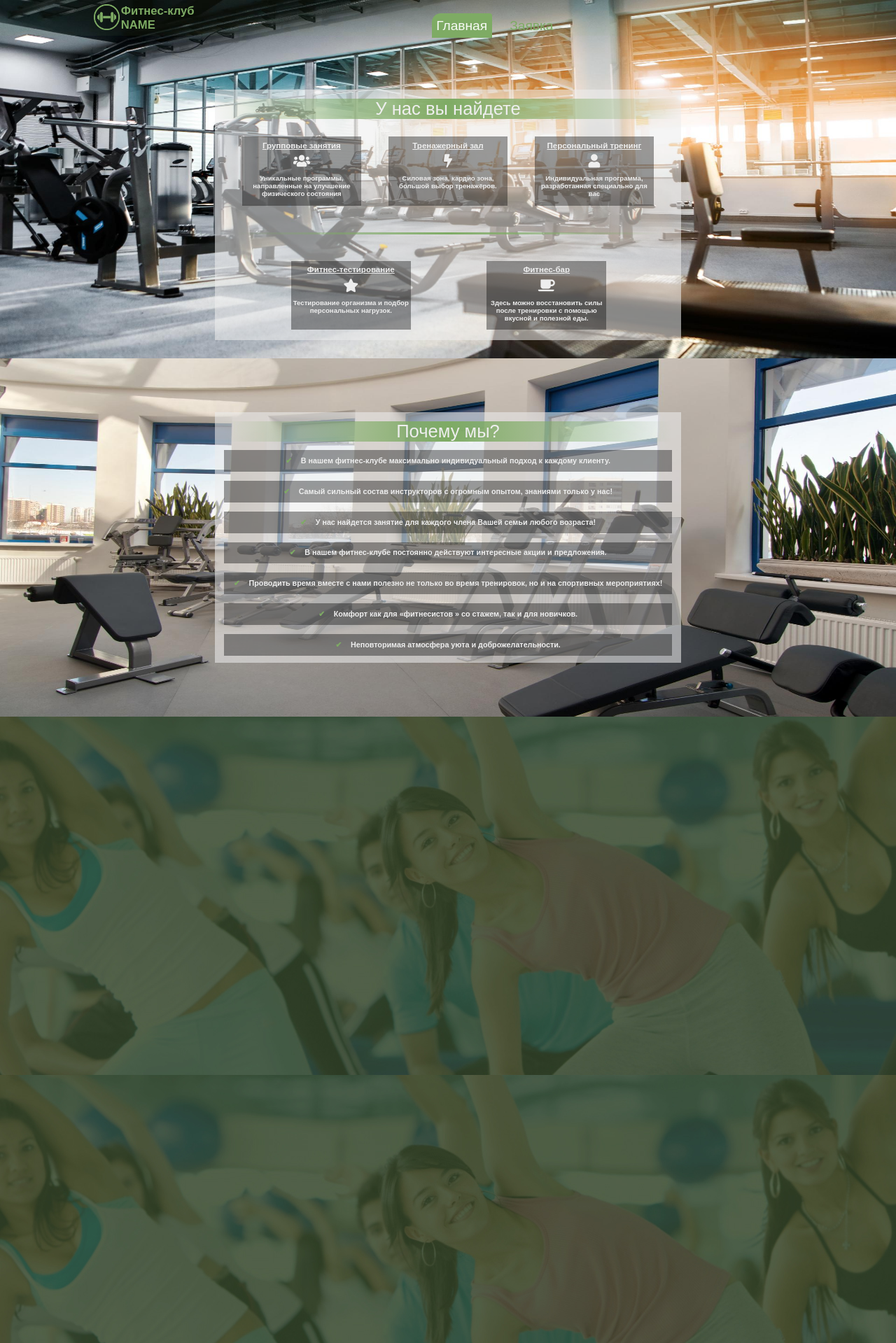
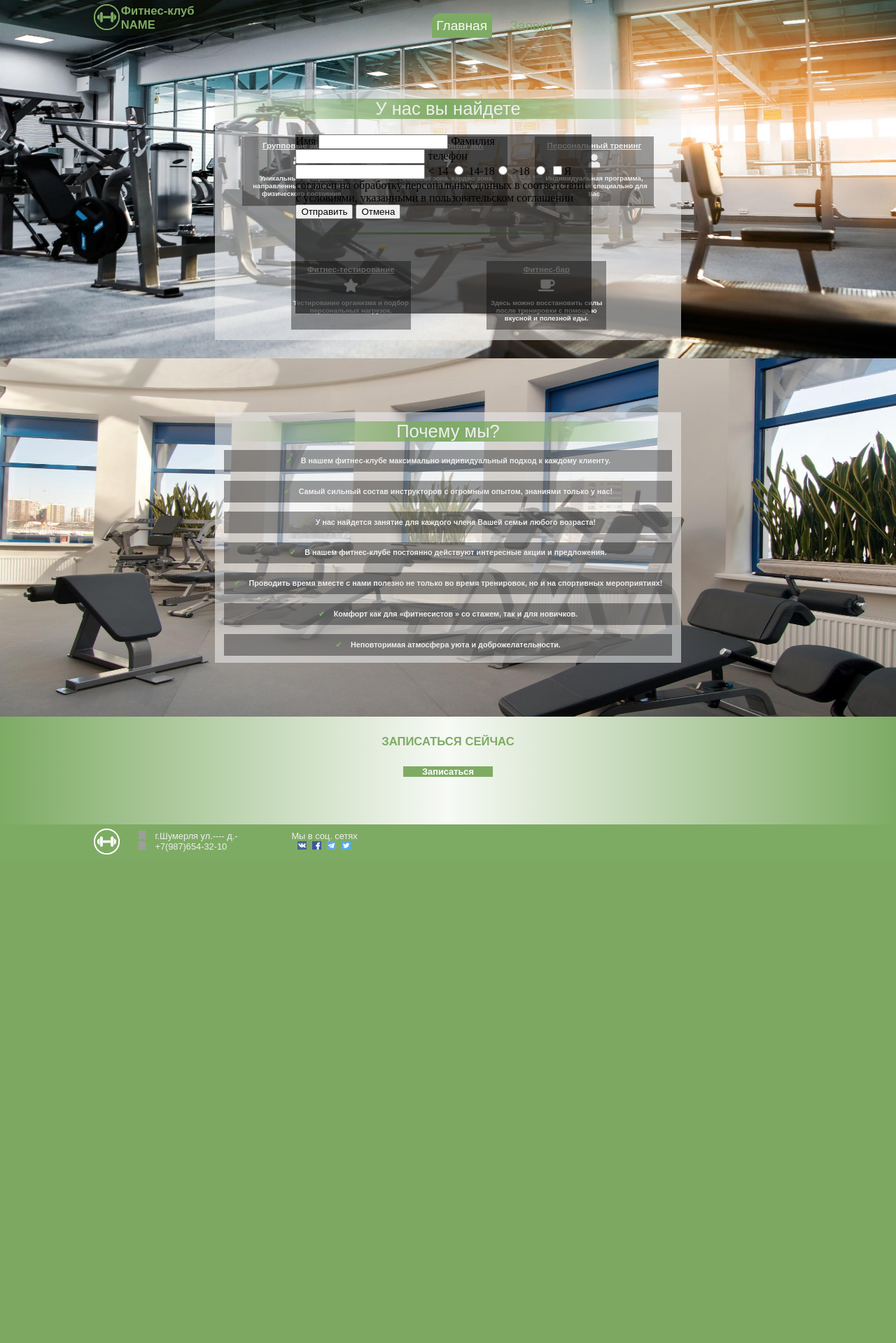
Before and after one commit to ko4an/newGym, a PHP site: page / in a window 1280 px wide. Shown: the top 1919 px of the page at 70% size. After the commit the page ends 1221 px from the top, so only its background shows below. Run offline with PHP 8.4, Linux system fonts and the light colour scheme; some libraries are stand-ins or nearby versions; grey boxes are pictures that could not be loaded.

Commit message:
form style

```diff
--- a/content.php
+++ b/content.php
@@ -54,5 +54,24 @@
     <div class="zone_gr" v-if="usl == 'tr'"></div>
     <div class="zone_gr" v-if="usl == 'pr'"></div>
 <!-- zone end -->
+<!-- form -->
+    <div class="form_main">
+        <div class="form_title">ЗАПИСАТЬСЯ СЕЙЧАС</div>
+        <div class="form_button" v-on:click="form = true">Записаться</div>
+    </div>
+    <div class="form" v-if="form == true">
+        <form action="index.php" method="POST">
+            Имя
+            <input type="text" name="Firstname">
+            Фамилия
+            <input type="text" name="Secondname">
+            телефон
+            <input type="number" name="telephone">
+            < 14 <input type="radio" name="low"> 14-18<input type="radio" name="mid">  >18 <input type="radio" name="high">
+            <input type="checkbox" name="consent">Я согласен на обработку персональных данных в соответствии с условиями, указанными в  пользовательском соглашении
+            <input type="submit" value="Отправить" name="submit"> <input type="button" name="back" value="Отмена" v-on:click="form = false" >
+        </form>
+    </div>
+<!-- form end -->
 </div>
 <!-- main end -->
--- a/js/script.js
+++ b/js/script.js
@@ -14,6 +14,7 @@
 var demo = new Vue({
   el: '#main',
   data: {
-    usl: ''
+    usl: '',
+    form: false
   }
 })
--- a/style/style.css
+++ b/style/style.css
@@ -214,11 +214,74 @@
 	height: 1vw;
 	margin-left: 0.65vw;
 }
-.zone_gr{
+.form_main{
   width: 100vw;
-  height: 40vw;
-  background-image: url(../img/gr_background.jpg);
-  background-position: center;
-  background-repeat: no-repeat;
+  text-align: center;
+  height: 10vw;
   float: left;
+  padding-top: 2vw;
+  background-image: -webkit-linear-gradient(left, #7eab64, #7eab6410, #7eab64);
+  background-image: -moz-linear-gradient(left, #7eab64, #7eab6410, #7eab64);
+  background-image: -ms-linear-gradient(left, #7eab64, #7eab6410, #7eab64);
+  background-image: -o-linear-gradient(left, #7eab64, #7eab6410, #7eab64);
 }
+.form_title{
+  font-size: 1.3vw;
+  font-family: sans-serif;
+  color: #7eab64;
+  font-weight: 700;
+}
+.form_button{
+  margin-top: 2vw;
+  border: 0;
+  text-align: center;
+  color: white;
+  position: relative;
+  font-weight: 900;
+  font-size: 1vw;
+  display: inline-block;
+  text-decoration: none;
+  background-color: #7eab64;
+  transition: all .5s linear;
+  width: 10vw;
+  cursor: pointer;
+  clear: both;
+  font-family: sans-serif;
+  user-select: none;
+}
+
+.form_button:hover{
+  color: #7eab64;
+  background-color: #00000000;
+}
+
+.form_button:before, .form_button:after{
+  content: '';
+  background: #7eab64;
+  position: absolute;
+  width: 0;
+  height: 0.125vw;
+  transition: all .5s linear;
+}
+
+.form_button:before{
+  top: 0;
+  left: 0;
+}
+
+.form_button:after{
+  top: 100%;
+  right: 0;
+}
+
+.form_button:hover:before, .form_button:hover:after{
+  width: 100%;
+}
+.form {
+  width: 33vw;
+  height: 20vw;
+  position: fixed;
+  left: 33vw;
+  top:15vw;
+  background-color: #00000090;
+}
```
